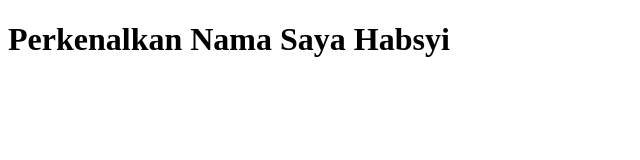
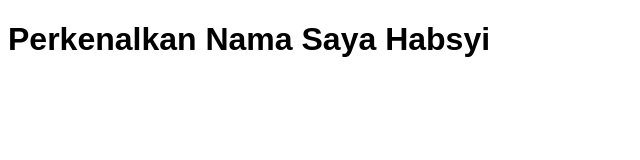
Before and after one commit to akunbelajar01/latihan_git, a plain HTML site: page index.html in a window 1280 px wide. Shown: the whole page, without its empty margins (0-640 px from the left). Drawn offline with Linux system fonts and the light colour scheme.

Commit message:
melakukan perubahan index.html menghapus style.css dan membuat script.js

```diff
--- a/index.html
+++ b/index.html
@@ -3,9 +3,18 @@
 <head>
     <meta charset="UTF-8">
     <meta name="viewport" content="width=device-width, initial-scale=1.0">
+    <style>
+        body{
+                font-family: arial;
+            }
+    </style>
     <title>Latihan Git</title>
 </head>
 <body>
     <h1>Perkenalkan Nama Saya Habsyi</h1>
+
+    <script src="script.js">
+
+    </script>
 </body>
 </html>
--- /dev/null
+++ b/script.js
@@ -0,0 +1 @@
+console.log('helo world');
--- a/style.css
+++ /dev/null
@@ -1,3 +0,0 @@
-body{
-    font-family: arial;
-}
```
